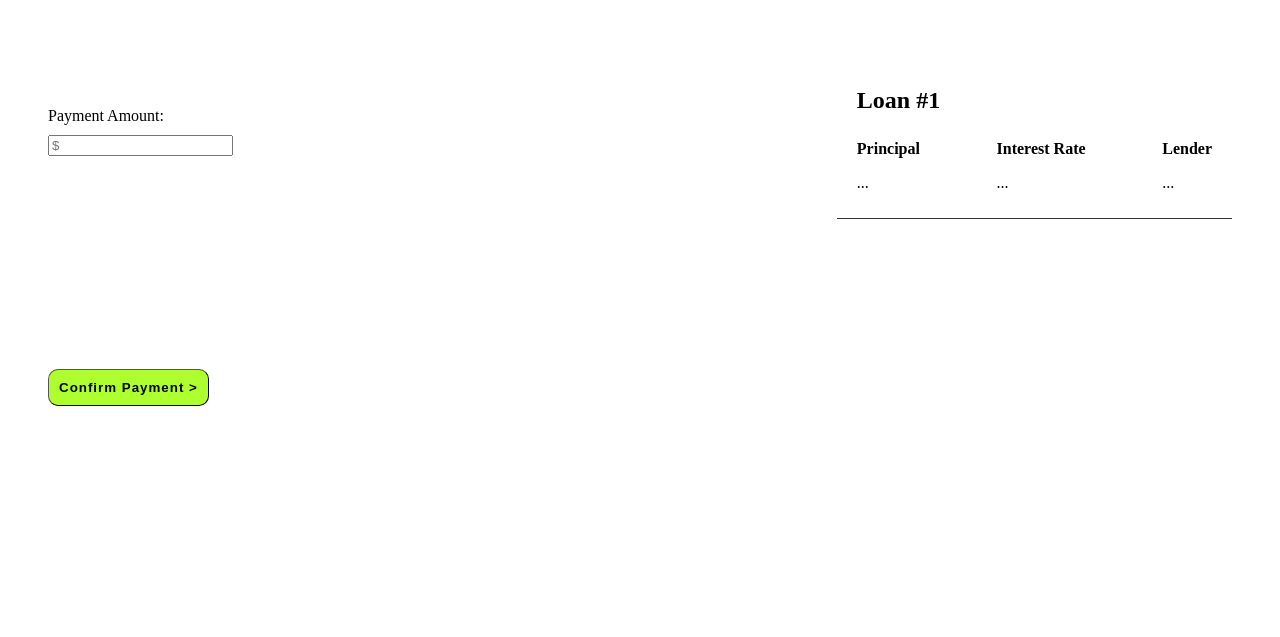
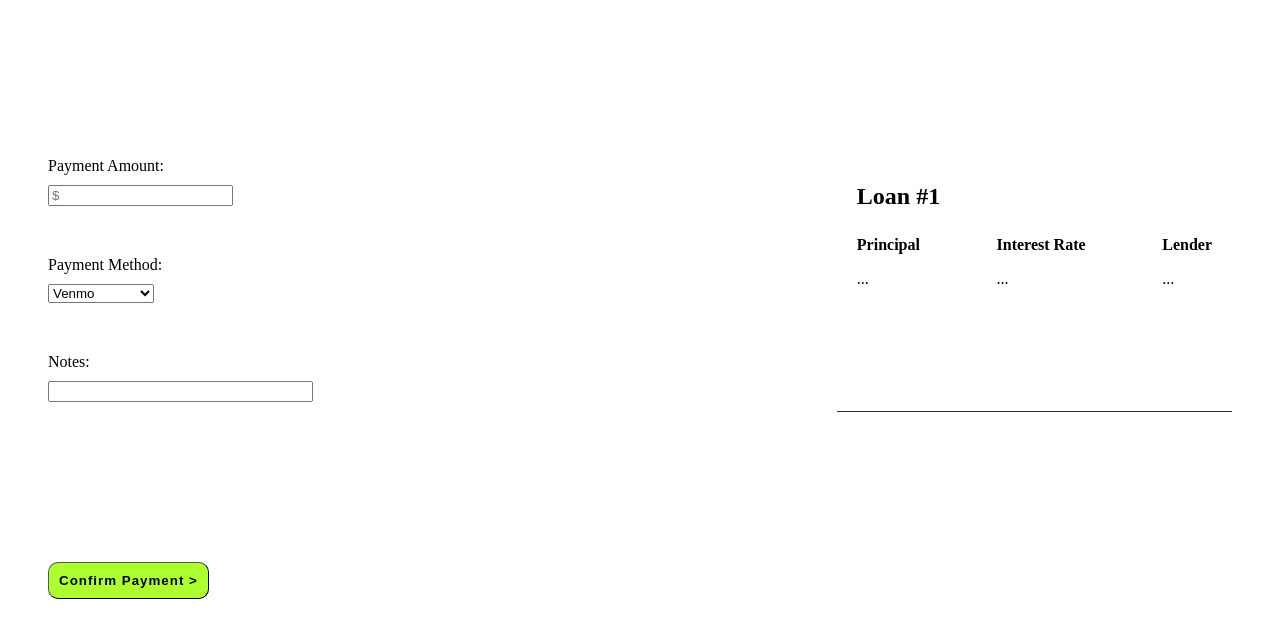
Before and after one commit to avgelix/cico-frontend, a website: page src/main/makepayment.html in a window 1280 px wide. Shown: the part 221-858 px from the top of the page. Before the commit the page ends 800 px from the top, so only its background shows below. Drawn offline with Linux system fonts and the light colour scheme.

Commit message:
Add payment method and notes fields

```diff
--- a/src/main/makepayment.html
+++ b/src/main/makepayment.html
@@ -19,8 +19,27 @@
 
             <div class="newPayment">
                 <form id="paymentDetails">
-                    <label for="payment">Payment Amount:</label>
-                    <input type="number" id="payment" oninput="displayDetails()" name="payment" placeholder="$" required>
+                    <div>
+                        <label for="payment">Payment Amount:</label>
+                        <input type="number" id="payment" oninput="displayDetails()" name="payment" placeholder="$" required>
+                    </div>
+                    <div>
+                    <label for="mySelection">Payment Method:</label>
+                        <select id="mySelection" name="selection">
+                            <option value="zelle">Zelle</option>
+                            <option value="paypal" selected>Paypal</option>
+                            <option value="venmo" selected>Venmo</option>
+                            <option value="check">Check</option>
+                            <option value="bankTransfer">Bank Transfer</option>
+                            <option value="ACHTransfer">ACH Transfer</option>
+                            <option value="cash">Cash</option>
+                            <option value="other">Other</option>
+                        </select>
+                    </div>
+                    <div>
+                        <label for="myTextField">Notes:</label>
+                        <input type="text" id="myTextField" name="text_field_name" size="30">
+                    </div>
                 </form>
 
                 <div class="loan paymentLoan">
```
